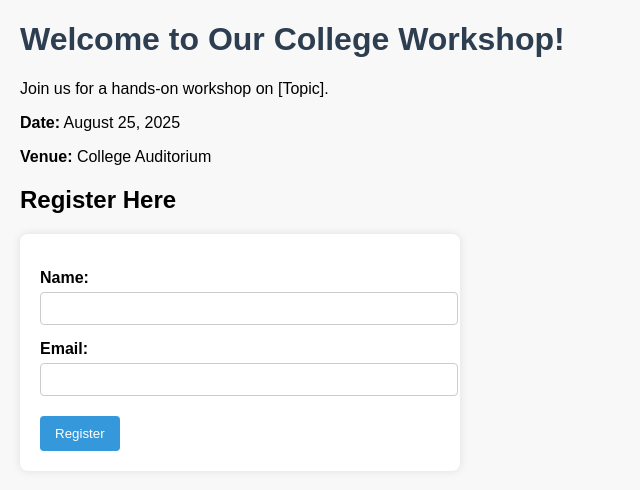
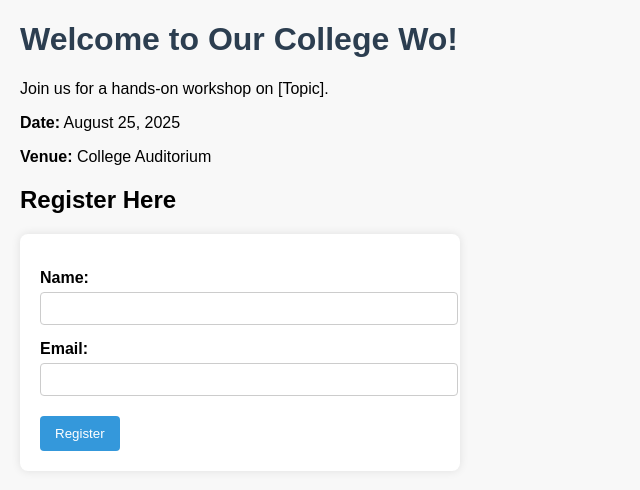
Before and after one commit to Devi-Charan-Miittireddy/workshop-website, a plain HTML site: page index.html in a window 1280 px wide. Shown: the whole page, without its empty margins (0-640 px from the left). Drawn offline with Linux system fonts and the light colour scheme.

Commit message:
index.html

```diff
--- a/index.html
+++ b/index.html
@@ -7,7 +7,7 @@
   <link rel="stylesheet" href="styles.css" />
 </head>
 <body>
-  <h1>Welcome to Our College Workshop!</h1>
+  <h1>Welcome to Our College Wo!</h1>
   <p>Join us for a hands-on workshop on [Topic].</p>
 
   <p><strong>Date:</strong> August 25, 2025</p>
```
